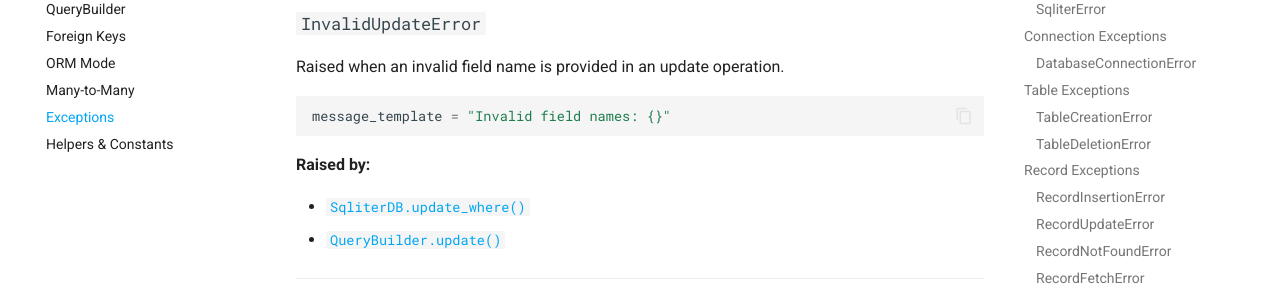
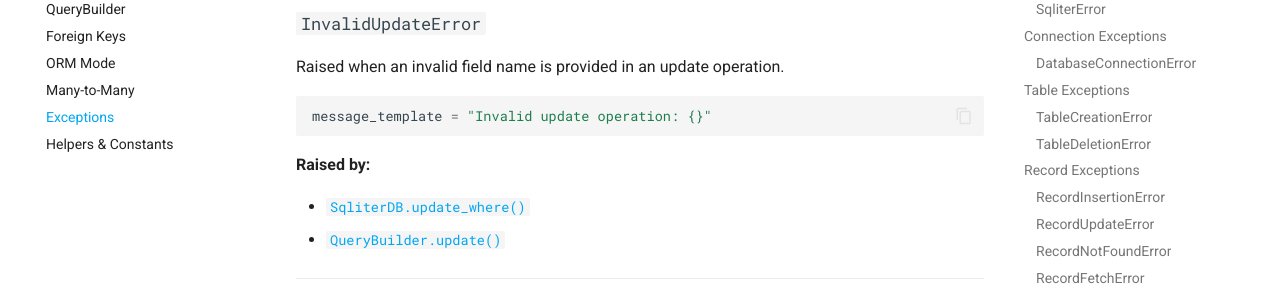
Before and after one commit to seapagan/sqliter-py, an MkDocs documentation site: the page built from docs/api-reference/exceptions.md, in a window 1280 px wide and 900 px high, scrolled down 5380 px. Shown: the part 153-450 px from the top of the window. Built offline with MkDocs 1.6.1 and Material for MkDocs 9.7.7, drawn with Linux system fonts in a browser that asks for light colours; plug-ins that fetch from the network failed and are left out; comment, search, counter and statistics services are not loaded.

Commit message:
docs: Fix InvalidUpdateError message_template in exceptions reference

````diff
--- a/docs/api-reference/exceptions.md
+++ b/docs/api-reference/exceptions.md
@@ -263,7 +263,7 @@ message_template = (
 Raised when an invalid field name is provided in an update operation.
 
 ```python
-message_template = "Invalid field names: {}"
+message_template = "Invalid update operation: {}"
 ```
 
 **Raised by:**
````
